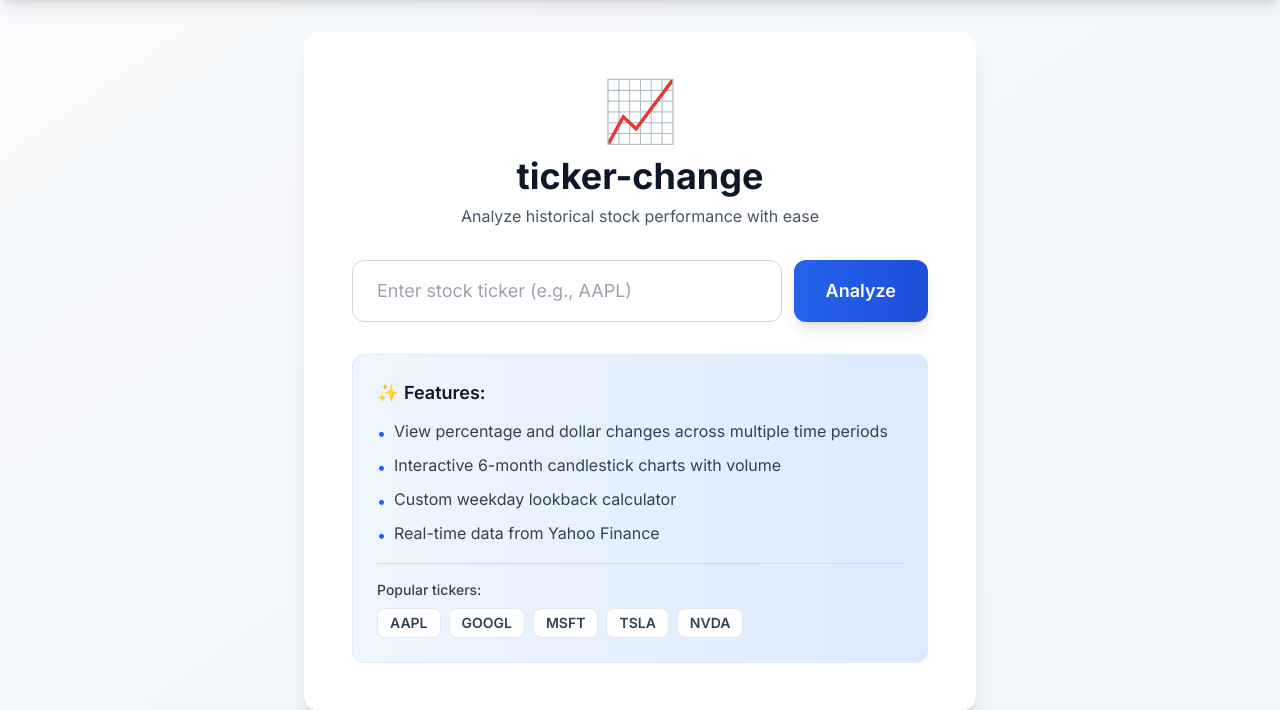
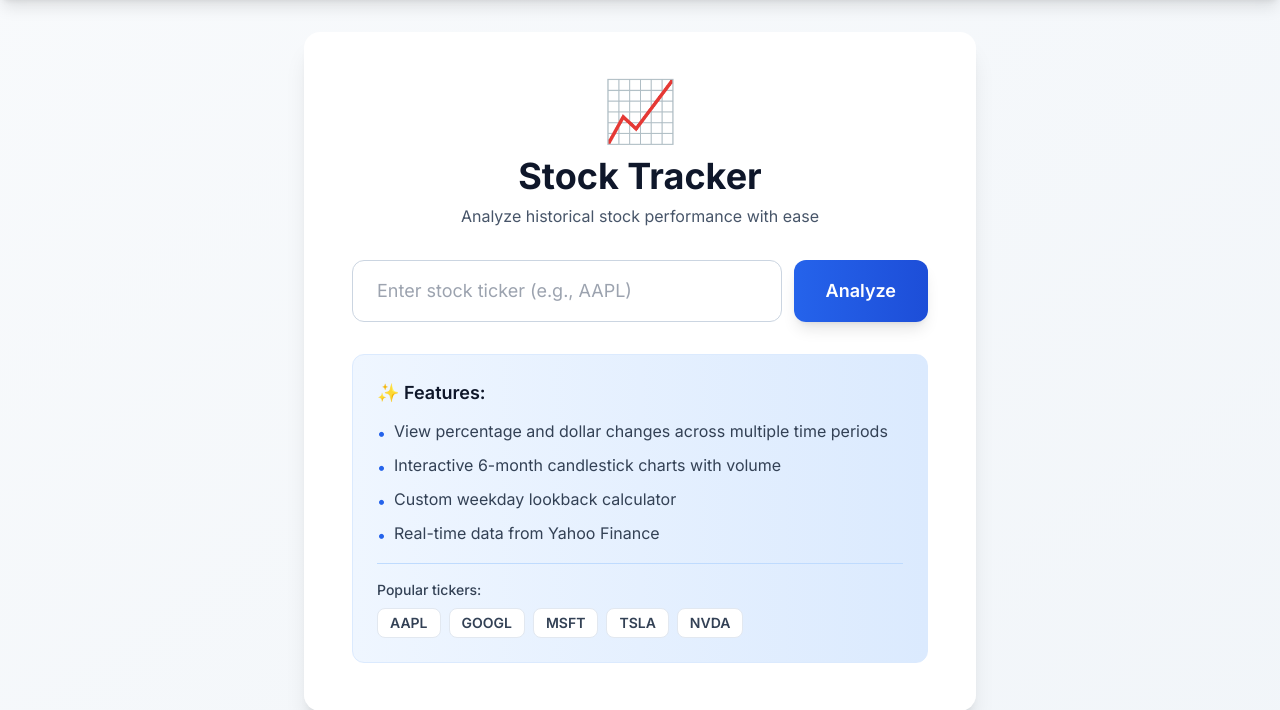
Before and after one commit to n1ecC/ticker-change, a Flask app: page /stock in a window 1280 px wide. Shown: the part 64-774 px from the top of the page. Run offline with Flask 3, Linux system fonts and the light colour scheme; some libraries are stand-ins or nearby versions.

Commit message:
Edited search bar name to Stock Tracker

```diff
--- a/templates/index.html
+++ b/templates/index.html
@@ -4,7 +4,7 @@
 <div class="bg-white dark:bg-slate-800 rounded-2xl shadow-xl p-12 max-w-2xl mx-auto transition-colors duration-200">
     <div class="text-center mb-8">
         <div class="text-6xl mb-4">📈</div>
-        <h1 class="text-4xl font-bold text-slate-900 dark:text-white mb-2">ticker-change</h1>
+        <h1 class="text-4xl font-bold text-slate-900 dark:text-white mb-2">Stock Tracker</h1>
         <p class="text-slate-600 dark:text-slate-300">Analyze historical stock performance with ease</p>
     </div>
 
--- a/templates/stock.html
+++ b/templates/stock.html
@@ -2,7 +2,7 @@
 
 {% block content %}
 <div class="bg-white dark:bg-slate-800 rounded-2xl shadow-xl p-8 mb-8 transition-colors duration-200">
-    <h1 class="text-3xl font-bold text-slate-900 dark:text-white mb-6">ticker-change</h1>
+    <h1 class="text-3xl font-bold text-slate-900 dark:text-white mb-6">Stock Tracker</h1>
     <form action="/stock" method="GET" class="flex gap-3">
         <input type="text" name="ticker"
                placeholder="Enter stock ticker (e.g., AAPL)"
```
